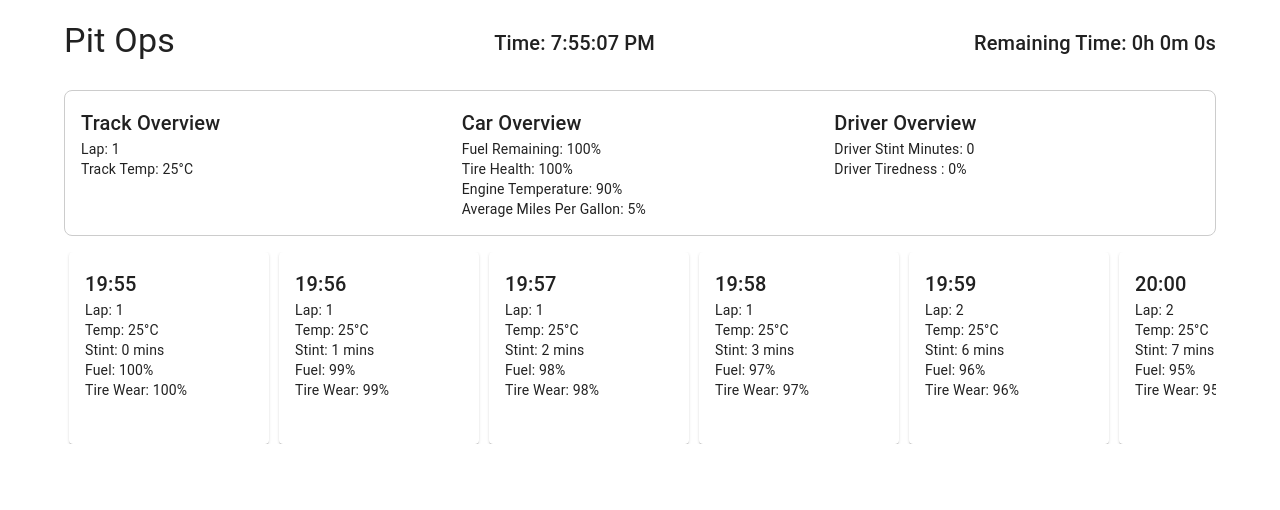
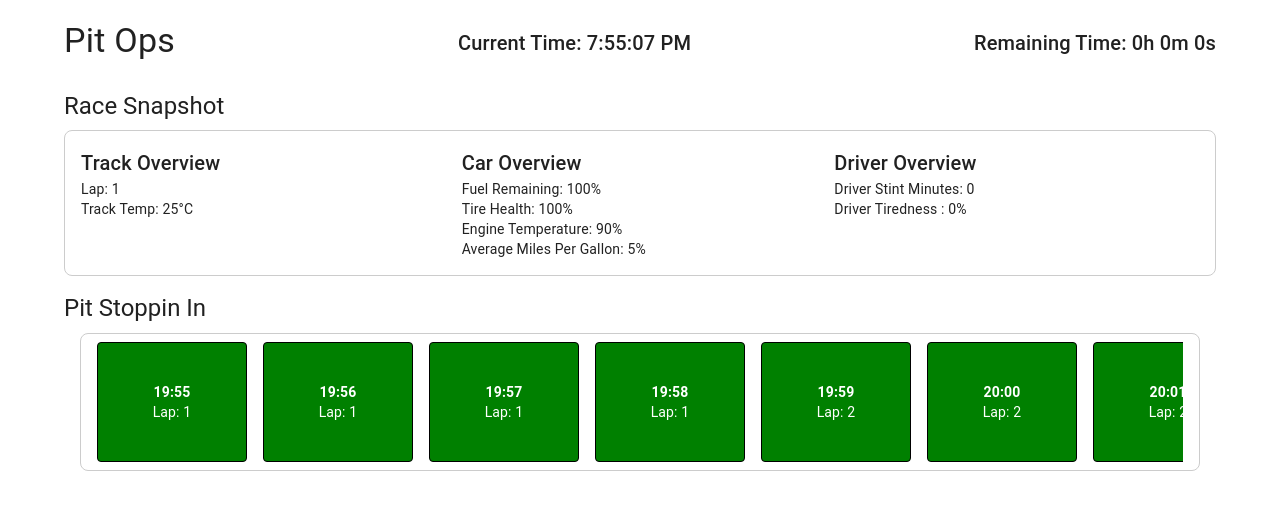
Before and after one commit to clear-route/hack-a-pit, a React (Create React App) app: page / in a window 1280 px wide. Shown: the top 510 px of the page. Built offline with nearby package versions, Linux system fonts and the light colour scheme.

Commit message:
more updates

```diff
--- a/src/App.js
+++ b/src/App.js
@@ -69,15 +69,24 @@ function App() {
           Pit Ops
         </Typography>
         <Typography variant="h6" gutterBottom>
-          Time: {currentTime}
+          Current Time: {currentTime}
         </Typography>
 
         <Typography variant="h6" gutterBottom>
               Remaining Time: {remainingTime.hours}h {remainingTime.minutes}m {remainingTime.seconds}s
         </Typography>
       </Box>
+
+      <Typography variant="h5" gutterBottom>
+        Race Snapshot
+        </Typography>
+
       <CurrentStatus/>
+      <Typography variant="h5" gutterBottom>
+        Pit Stoppin In
+        </Typography>
       <RaceTrack />
+
     </Container>
     </ThemeProvider>
   );
--- a/src/components/RaceTrack.js
+++ b/src/components/RaceTrack.js
@@ -12,37 +12,88 @@ import {
   TableRow,
   Card,
   CardContent,
+  Grid,
+  Tooltip
 } from "@mui/material";
 
-import currentStatus from "../data/data"
+import data from "../data/data"
 import "../css/RaceTrack.css";
 
 
-const TimelineItem = ({ time, data }) => {
-  const pitStopStyle = data.shouldPitStop ? { backgroundColor: 'red', color: 'white' } : {};
-  return (
-    <Card sx={{ minWidth: 200, margin: '0 5px', ...pitStopStyle }}>
-      <CardContent>
-        <Typography variant="h6">{time}</Typography>
-        <Typography variant="body2">Lap: {data.lap}</Typography>
-        <Typography variant="body2">Temp: {data.trackTemperature}°C</Typography>
-        <Typography variant="body2">Stint: {data.stintMinutes} mins</Typography>
-        <Typography variant="body2">Fuel: {data.fuelRemaining}%</Typography>
-        <Typography variant="body2">Tire Wear: {data.tireWear}%</Typography>
-        {data.shouldPitStop && (
-          <Typography variant="body2">Reason: {data.reason}</Typography>
-        )}
-      </CardContent>
-    </Card>
-  );
-};
-
 const RaceTrack = () => {
   return (
-    <Box sx={{ display: 'flex', overflowX: 'scroll' }}>
-      {Object.entries(currentStatus).map(([time, data]) => (
-        <TimelineItem key={time} time={time} data={data} />
-      ))}
+    <Box
+    sx={{
+      display: 'flex',
+      overflowX: 'scroll',
+      padding: 2,
+      border: '1px solid #ccc',
+      borderRadius: 2,
+      marginX: 2, // This ensures equal margin on both sides
+      paddingY: 1, // Padding to ensure content does not touch the borders
+    }}
+    >
+      <Grid container spacing={2} sx={{ overflowX: 'auto', flexWrap: 'nowrap' }}>
+        {Object.keys(data).map((time, index) => (
+          <Grid item key={index}>
+            <Tooltip
+              title={
+                <Box>
+                  <Typography variant="body2">Lap: {data[time].lap}</Typography>
+                  <Typography variant="body2">Track Temp: {data[time].trackTemperature}°C</Typography>
+                  <Typography variant="body2">Stint Minutes: {data[time].stintMinutes}</Typography>
+                  <Typography variant="body2">Fuel Remaining: {data[time].fuelRemaining}%</Typography>
+                  <Typography variant="body2">Tire Wear: {data[time].tireWear}%</Typography>
+                  <Typography variant="body2">Engine Temprature: {data[time].engineTemperature}%</Typography>
+                  <Typography variant="body2">Fuel Weight: {data[time].fuelWeight}%</Typography>
+                  <Typography variant="body2">Driver Tiredness: {data[time].driverTiredness}%</Typography>
+
+                  {data[time].shouldPitStop && (
+                    <Typography variant="body2" color="error">
+                      Should Pit Stop: Yes
+                    </Typography>
+                  )}
+                </Box>
+              }
+            >
+              <Box
+                sx={{
+                  minWidth: 150,
+                  height: 120,
+                  display: 'flex',
+                  flexDirection: 'column',
+                  alignItems: 'center',
+                  justifyContent: 'center',
+                  border: '1px solid #000',
+                  borderRadius: 1,
+                  backgroundColor: data[time].shouldPitStop ? 'red' : 'green',
+                  color: '#fff',
+                  padding: 1,
+                  cursor: 'pointer',
+                  textAlign: 'center',
+                }}
+              >
+                <Typography variant="body2" sx={{ fontWeight: 'bold' }}>{time}</Typography>
+                <Typography variant="body2">Lap: {data[time].lap}</Typography>
+                {data[time].shouldPitStop && (
+                    <Typography variant="body2" color="warn">
+                      Should Pit Stop
+                    </Typography>
+                  )}
+                   {data[time].reason && (
+                    <Typography variant="body2" color="warn">
+                     {data[time].reason}
+                    </Typography>
+                  )}
+                {/* <Typography variant="body2">Temp: {data[time].trackTemperature}°C</Typography>
+                <Typography variant="body2">Stint: {data[time].stintMinutes} mins</Typography>
+                <Typography variant="body2">Fuel: {data[time].fuelRemaining}%</Typography>
+                <Typography variant="body2">Tire Wear: {data[time].tireWear}%</Typography>  */}
+              </Box>
+            </Tooltip>
+          </Grid>
+        ))}
+      </Grid>
     </Box>
   );
 };
```
